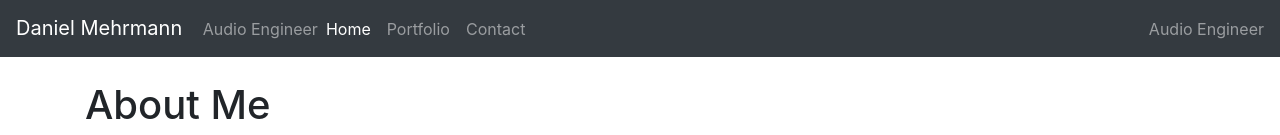
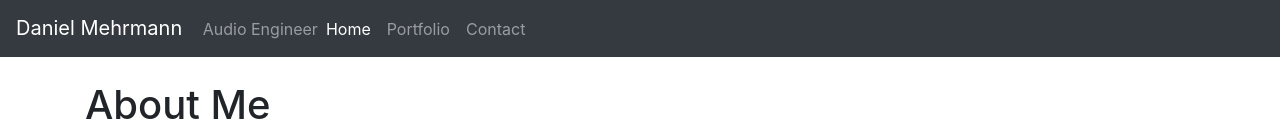
Before and after one commit to dmehrmann76/Daniel-Mehrmann-Audio-Engineer, a plain HTML site: page index.html in a window 1280 px wide. Shown: the top 135 px of the page. Drawn offline with nearby package versions, Linux system fonts and the light colour scheme.

Commit message:
more div cleanup

```diff
--- a/index.html
+++ b/index.html
@@ -41,12 +41,8 @@
           <li class="nav-item">
             <a class="nav-link" href="contact.html">Contact</a>
           </li>
+      </div>
 
-      </div>
-        <span class="navbar-text">
-          Audio Engineer
-        </span>
-      </div>
     </nav>
     <!-- End Nav -->
     <br>
```
Lines whose indentation alone changed are shown as unchanged.
